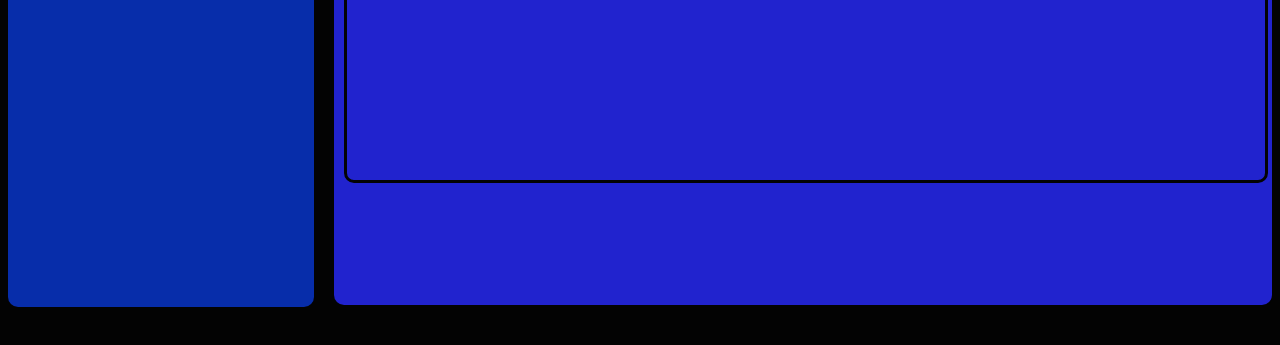
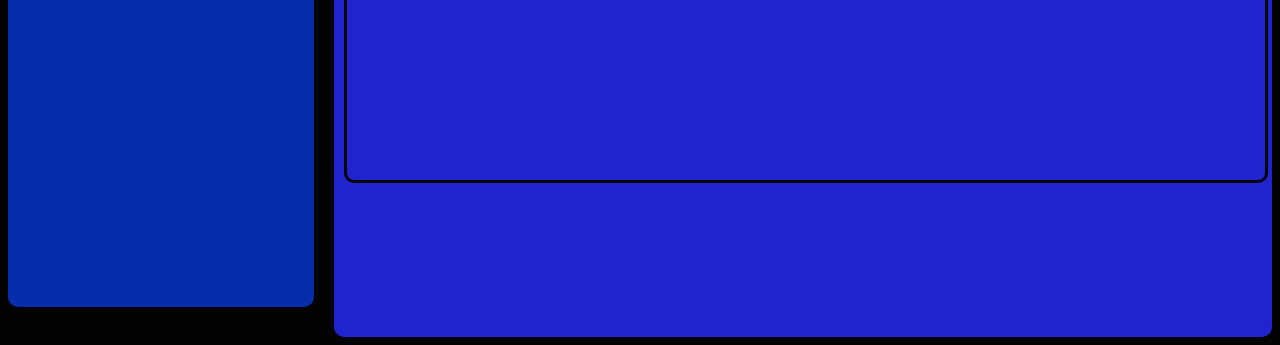
Before and after one commit to AdrianC623/AdrianC623.github.io, a plain HTML site: page cybersyslab/index.html in a window 1280 px wide. Shown: the part 530-875 px from the top of the page. Before the commit the page ends 845 px from the top, so only its background shows below. Drawn offline with Linux system fonts and the light colour scheme.

Commit message:
Final edits.

```diff
--- a/cybersyslab/styles.css
+++ b/cybersyslab/styles.css
@@ -63,7 +63,7 @@ body {
 .livefeed {
     background-color: rgb(33, 35, 206);
     width: 75%;
-    height: 618px;
+    height: 650px;
     border-radius: 10px;
     padding: 10px;
     color: rgb(250, 252, 252);
```
